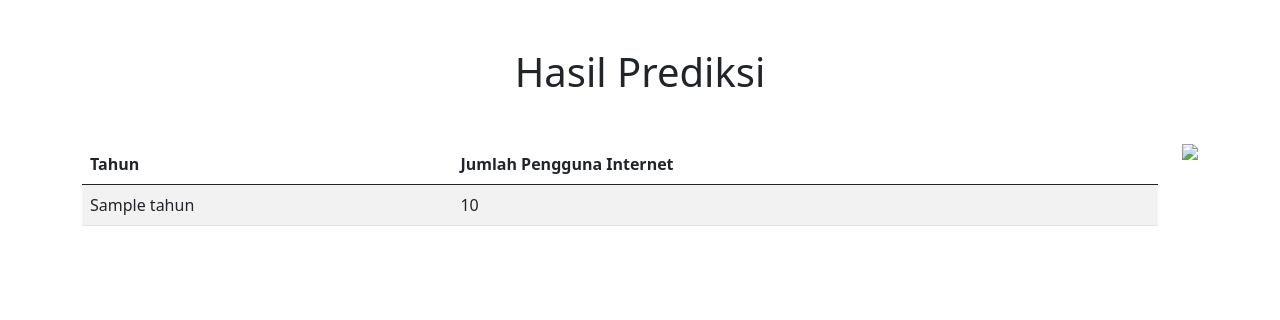
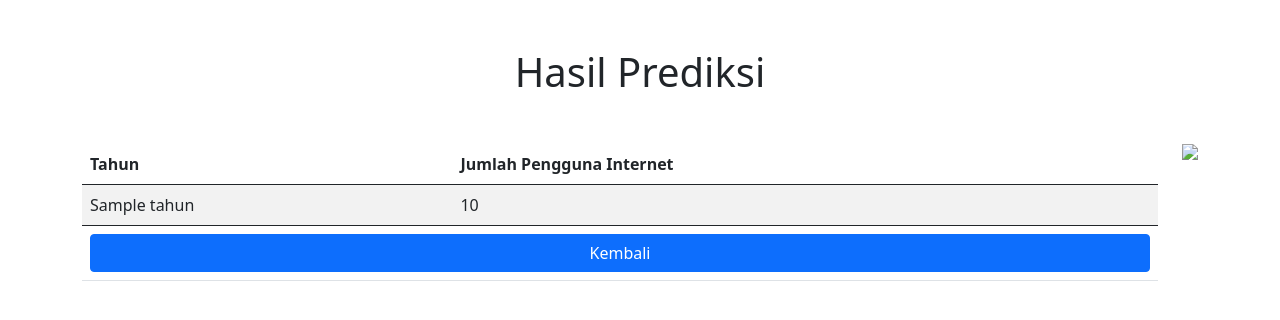
Before and after one commit to myxzlpltk/tubes-konum, a Flask app: template templates/predictions.html in a window 1280 px wide. Shown: the top 320 px of the page. Run offline with Flask 2, Linux system fonts and the light colour scheme; the template is opened without the code that fills it: most values are stand-ins (such as "Sample title", 1, 10 or a date in 2020); parts of the project's set-up code (start-up, migrations or seed data) failed here and were passed over; some libraries are stand-ins or nearby versions.

Commit message:
add tombol kembali

```diff
--- a/templates/predictions.html
+++ b/templates/predictions.html
@@ -23,6 +23,11 @@
                         </tr>
                     {% endfor %}
                     </tbody>
+                    <tfoot class="text-center">
+                        <tr>
+                            <td colspan="2"><a href="/" class="btn btn-primary btn-block" style="width: 100%;">Kembali</a></td>
+                        </tr>
+                    </tfoot>
                 </table>
             </div>
             <div class="col-auto">
```
